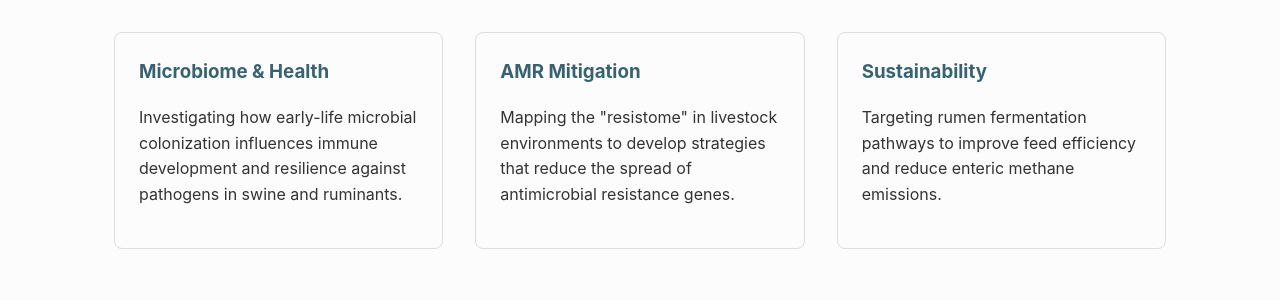
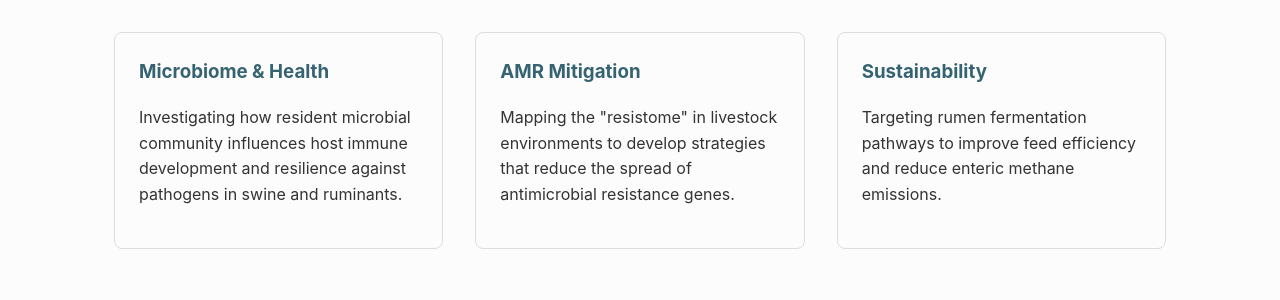
Before and after one commit to TLMicrobiomeLab/tlmicrobiomelab.github.io, a Jekyll site: the page built from index.md, in a window 1280 px wide. Shown: the part 944-1244 px from the top of the page. Built offline with Jekyll 4.4.1, drawn with Linux system fonts in a browser that asks for light colours.

Commit message:
Update description for Microbiome & Health section

```diff
--- a/index.md
+++ b/index.md
@@ -31,7 +31,7 @@ permalink: /
 
         <div style="border: 1px solid #ddd; padding: 1.5rem; border-radius: 8px;">
             <h3 style="color: #366372; margin-top: 0;">Microbiome & Health</h3>
-            <p>Investigating how early-life microbial colonization influences immune development and resilience against pathogens in swine and ruminants.</p>
+            <p>Investigating how resident microbial community influences host immune development and resilience against pathogens in swine and ruminants.</p>
         </div>
 
         <div style="border: 1px solid #ddd; padding: 1.5rem; border-radius: 8px;">
```
